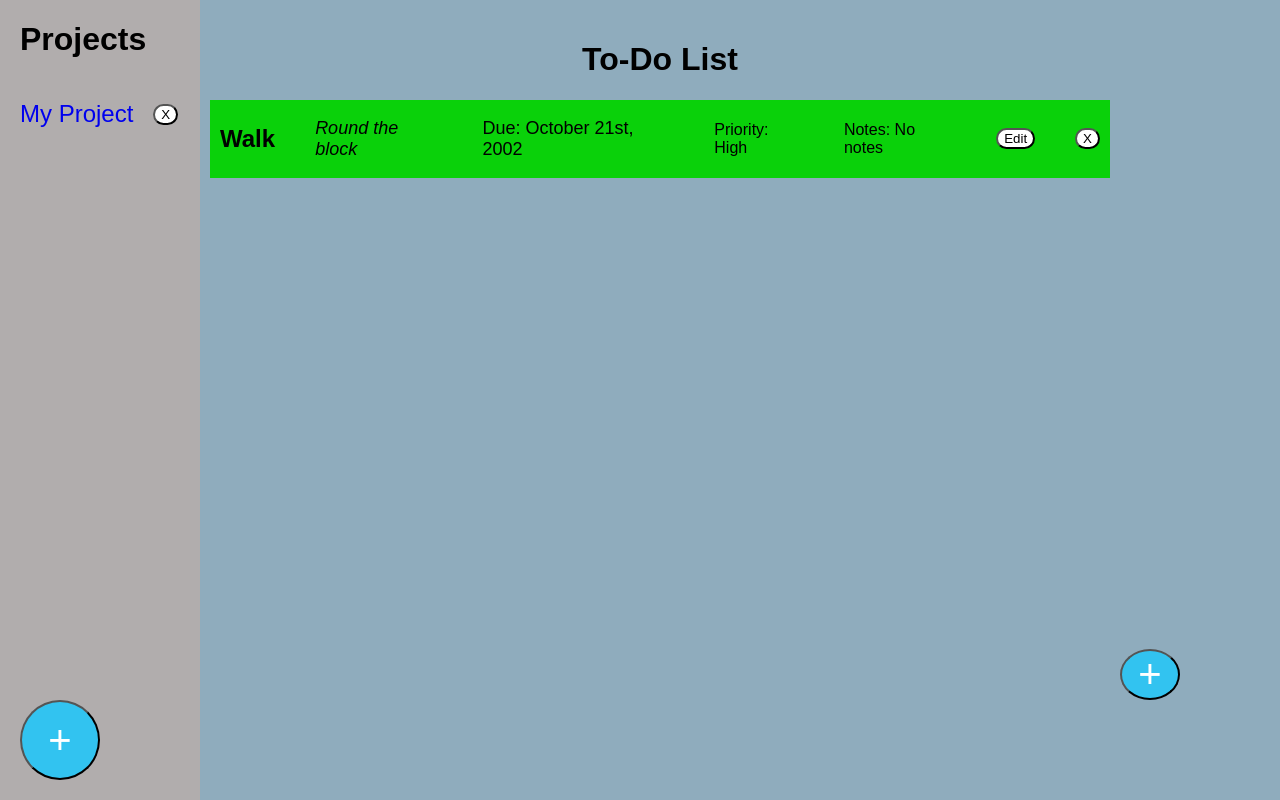
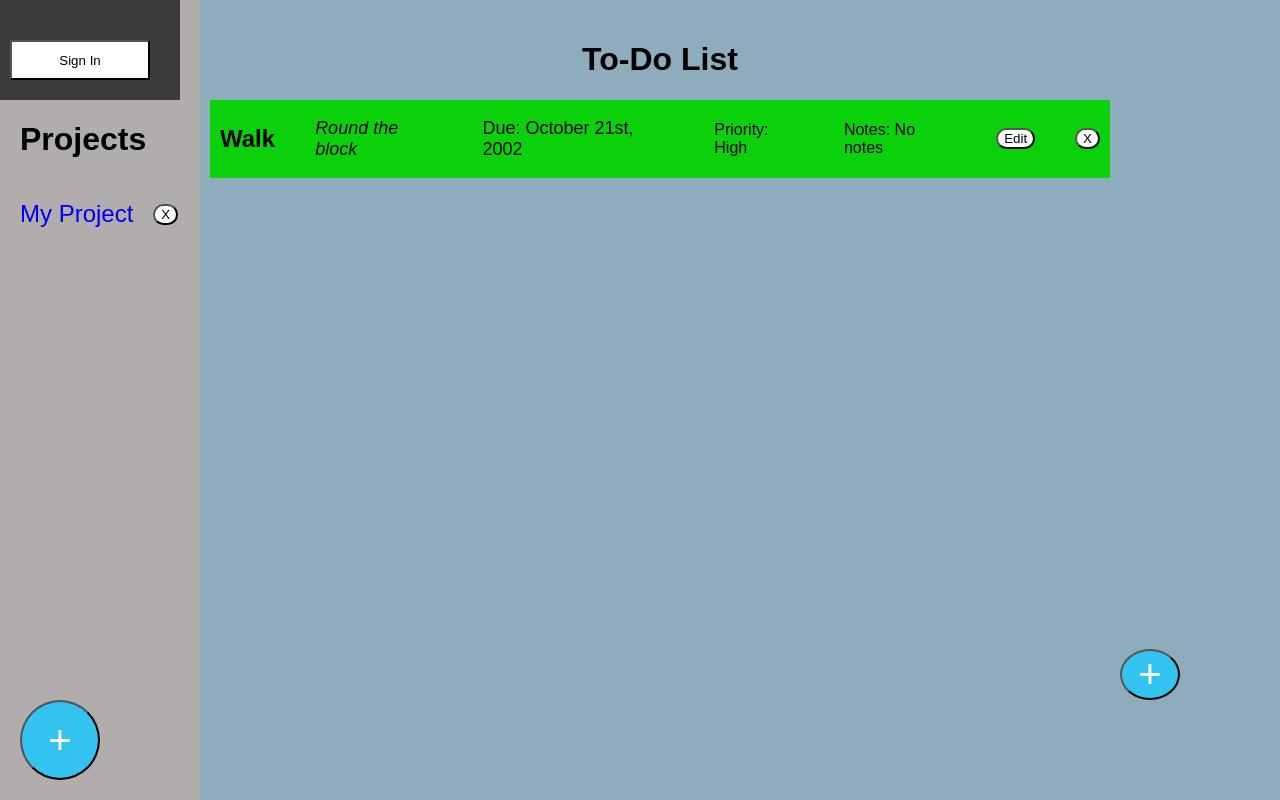
Before and after one commit to DonnieAndMooie/todo-list, a website built with webpack: page dist/index.html in a window 1280 px wide. Built offline with nearby package versions, Linux system fonts and the light colour scheme; some packages are replaced by stand-ins of ours; no server answers.

Commit message:
Create sign in/out functionality

```diff
--- a/package.json
+++ b/package.json
@@ -21,9 +21,11 @@
     "css-loader": "^6.7.2",
     "style-loader": "^3.3.1",
     "webpack": "^5.75.0",
-    "webpack-cli": "^5.0.1"
+    "webpack-cli": "^5.0.1",
+    "webpack-dev-server": "^4.11.1"
   },
   "dependencies": {
-    "date-fns": "^2.29.3"
+    "date-fns": "^2.29.3",
+    "firebase": "^9.17.2"
   }
 }
--- a/src/index.js
+++ b/src/index.js
@@ -5,6 +5,69 @@ import { createProjectCard, createToDoCard, formPopUp, projectFormPopUp, clearTo
 import { addToDoFormSubmit, addProjectFormSubmit } from './listeners';
 import { changeProject } from './listeners';
 
+import { initializeApp } from 'firebase/app';
+import { getAuth, onAuthStateChanged, GoogleAuthProvider, signInWithPopup, signOut } from 'firebase/auth';
+
+const firebaseConfig = {
+    apiKey: "AIzaSyDQSMs0np2tg7IBCMYdAr2pmSBr3fXjzVw",
+    authDomain: "todo-list-a045c.firebaseapp.com",
+    projectId: "todo-list-a045c",
+    storageBucket: "todo-list-a045c.appspot.com",
+    messagingSenderId: "680695658362",
+    appId: "1:680695658362:web:d649e09ff0a1f65cbd88c3"
+  };
+
+const app = initializeApp(firebaseConfig)
+
+const signInBtn = document.querySelector(".sign-in")
+const signOutBtn = document.querySelector(".sign-out")
+const profilePic = document.querySelector(".profile-pic")
+const usernameDiv = document.querySelector(".username")
+
+async function signIn(){
+    const provider = new GoogleAuthProvider();
+    await signInWithPopup(getAuth(), provider);
+
+}
+
+function signOutUser(){
+    signOut(getAuth())
+}
+
+function getProfilePicUrl(){
+    return getAuth().currentUser.photoURL
+}
+
+function getUserName(){
+    return getAuth().currentUser.displayName
+}
+
+function authStateObserver(user){
+    if (user){
+        const profilePicUrl = getProfilePicUrl()
+        const username = getUserName()
+        signInBtn.classList.add("hide")
+        profilePic.src = profilePicUrl
+        usernameDiv.textContent = username
+        profilePic.classList.remove("hide")
+        usernameDiv.classList.remove("hide")
+        signOutBtn.classList.remove("hide")
+    }
+    else{
+        usernameDiv.classList.add("hide")
+        profilePic.classList.add("hide")
+        signInBtn.classList.remove("hide")
+        signOutBtn.classList.add("hide")
+    }
+}
+
+function initFirebaseAuth(){
+    onAuthStateChanged(getAuth(), authStateObserver);
+}
+
+initFirebaseAuth()
+signInBtn.addEventListener("click", signIn)
+signOutBtn.addEventListener("click", signOutUser)
 
 const test = new ToDo("Walk", "Round the block", "2002-10-21", "High", "No notes")
 const defaultProject = new Project("My Project")
--- a/src/styles.css
+++ b/src/styles.css
@@ -16,7 +16,12 @@ body{
     background-color: rgb(177, 173, 173);
     padding-left: 20px;
     display: grid;
-    grid-template-rows: 100px 1fr 100px;
+    grid-template-rows: 100px 100px 1fr 100px;
+}
+
+.sign-in{
+    margin-top: 20px;
+    margin-right: 20px;
 }
 
 h1{
@@ -34,7 +39,6 @@ h1{
 .project{
     font-family: "arial", "sans-serif";
     font-size: 24px;
-    grid-row: 2;
 }
 
 a{
@@ -148,7 +152,6 @@ input{
     font-size: 40px;
     background-color: rgb(50, 195, 240);
     color: white;
-    grid-row: 3;
 }
 
 .project-button{
@@ -157,13 +160,11 @@ input{
 }
 
 .sidebar-header{
-    grid-row: 1;
 }
 
 .projects-div{
     display: flex;
     flex-direction: column;
-    grid-row: 2;
 }
 
 .deleteProjectBtn{
@@ -175,3 +176,33 @@ input{
     align-items: center;
     margin-bottom: 20px;
 }
+
+.sign-in-div{
+    display: flex;
+    height: 100px;
+    width: 100%;
+    background-color: rgb(61, 59, 59);
+    padding: 10px;
+    box-sizing: border-box;
+    color: white;
+    font-family: sans-serif;
+    align-items: center;
+    justify-content: center;
+    gap: 10px;
+    position: relative;
+    right: 20px;
+}
+
+.profile-pic{
+    height: 80px;
+    border-radius: 10px;
+}
+
+.sign-in,
+.sign-out{
+    background-color: white;
+    color: black;
+    cursor: pointer;
+    width: 100%;
+    height: 50%;
+}
--- a/webpack.config.js
+++ b/webpack.config.js
@@ -15,4 +15,11 @@ module.exports = {
       },
     ],
   },
+  devServer: {
+    static: {
+      directory: path.join(__dirname, 'dist'),
+    },
+    compress: true,
+    port: 3000,
+  },
 };
```
Also changed, not shown: dist/index.html, dist/main.js, src/images/profile-placeholder.png (added), 1 other file.
